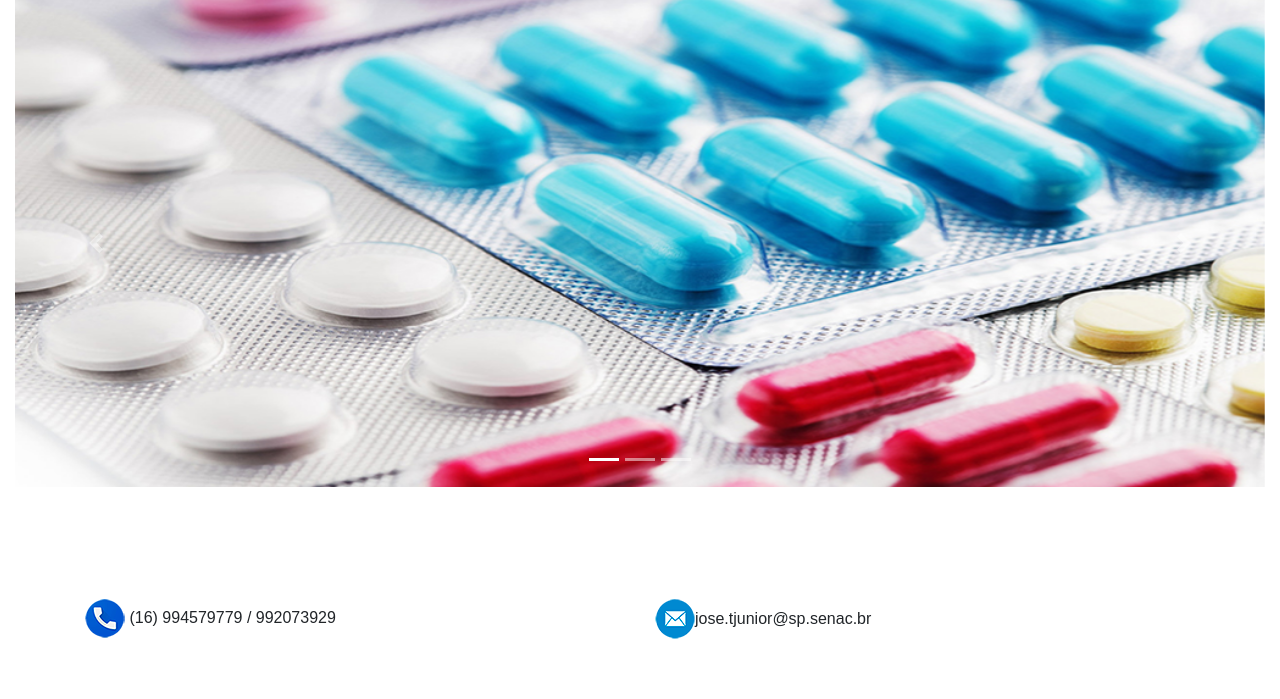
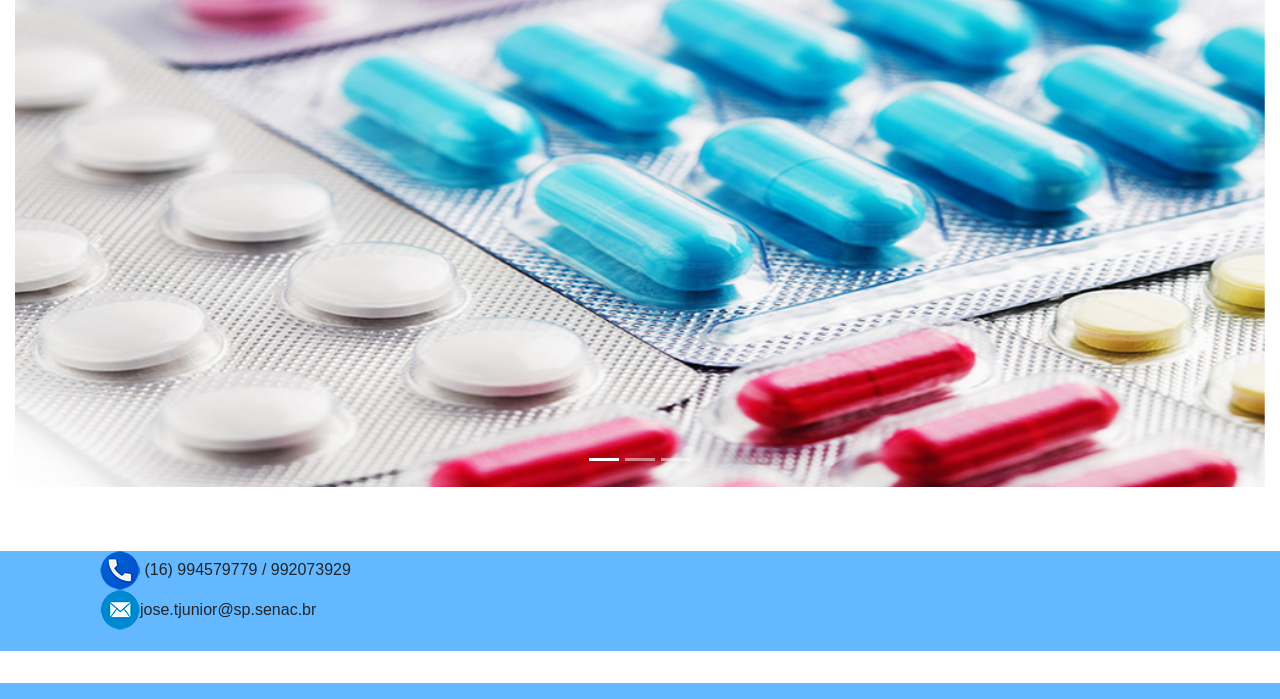
Before and after one commit to Charles417/pezinho-no-ceu, a PHP site: page /pezinho-no-ceu/home.php in a window 1280 px wide. Shown: the part 117-816 px from the top of the page. Run offline with PHP 8.4, Linux system fonts and the light colour scheme; data that the repository does not hold is empty.

Commit message:
ajustando erros.

```diff
--- a/css/geral.css
+++ b/css/geral.css
@@ -99,7 +99,10 @@
 }
 
 footer {
-    display: block;
-    clear: both;
-    margin-top: 5rem;
+    background-color: #63B8FF;
+    height: 100px;
+    width: 100%;
+    display: flex;
+    flex-direction: row;
+    justify-content: space-evenly;
 }
--- /dev/null
+++ b/footer.php
@@ -0,0 +1,26 @@
+<!DOCTYPE html>
+<html lang="en">
+<head>
+    <meta charset="UTF-8">
+    <meta name="viewport" content="width=device-width, initial-scale=1.0">
+    <meta http-equiv="X-UA-Compatible" content="ie=edge">
+    <link rel="stylesheet" href="css/reset.css">
+    <link rel="stylesheet" href="css/bootstrap.css">
+    <link rel="stylesheet" href="css/geral.css">
+    <title>Footer</title>
+</head>
+<body>
+<footer>
+    <div class="container">
+        <div>
+            <div class="col-sm-6">
+                <section><a class="conteudo1"><img src="icons/tel.png" alt=""> (16) 994579779 / 992073929</a></section>
+            </div>
+            <div class="col-sm">
+                <section><a class="conteudo2"><img src="icons/mail.png" alt="">jose.tjunior@sp.senac.br</a></section>
+            </div>
+        </div>
+    </div>
+</footer>
+</body>
+</html>
--- a/home.php
+++ b/home.php
@@ -12,7 +12,9 @@
     <?php
     require 'conn.php';
     require 'logado.php';
-    require 'header.php';?>
+    require 'header.php';
+    ?>
+
 
 </head>
 <body>
@@ -78,21 +80,12 @@
             <?php
                 }
             ?>
+
         </div>
+
     </div>
-    <footer>
-        <div class="container">
-            <div class="row">
-                <div class="col-sm-6">
-                    <section><a class="conteudo"><img src="icons/tel.png" alt=""> (16) 994579779 / 992073929</a></section>
-                </div>
-                <div class="col-sm">
-                    <section><a class="conteudo"><img src="icons/mail.png" alt="">jose.tjunior@sp.senac.br</a></section>
-                </div>
-            </div>
-        </div>
-    </footer>
-
-
+    <?php
+        require 'footer.php';
+    ?>
 </body>
 </html>
```
Also changed, not shown: 1 other file.
